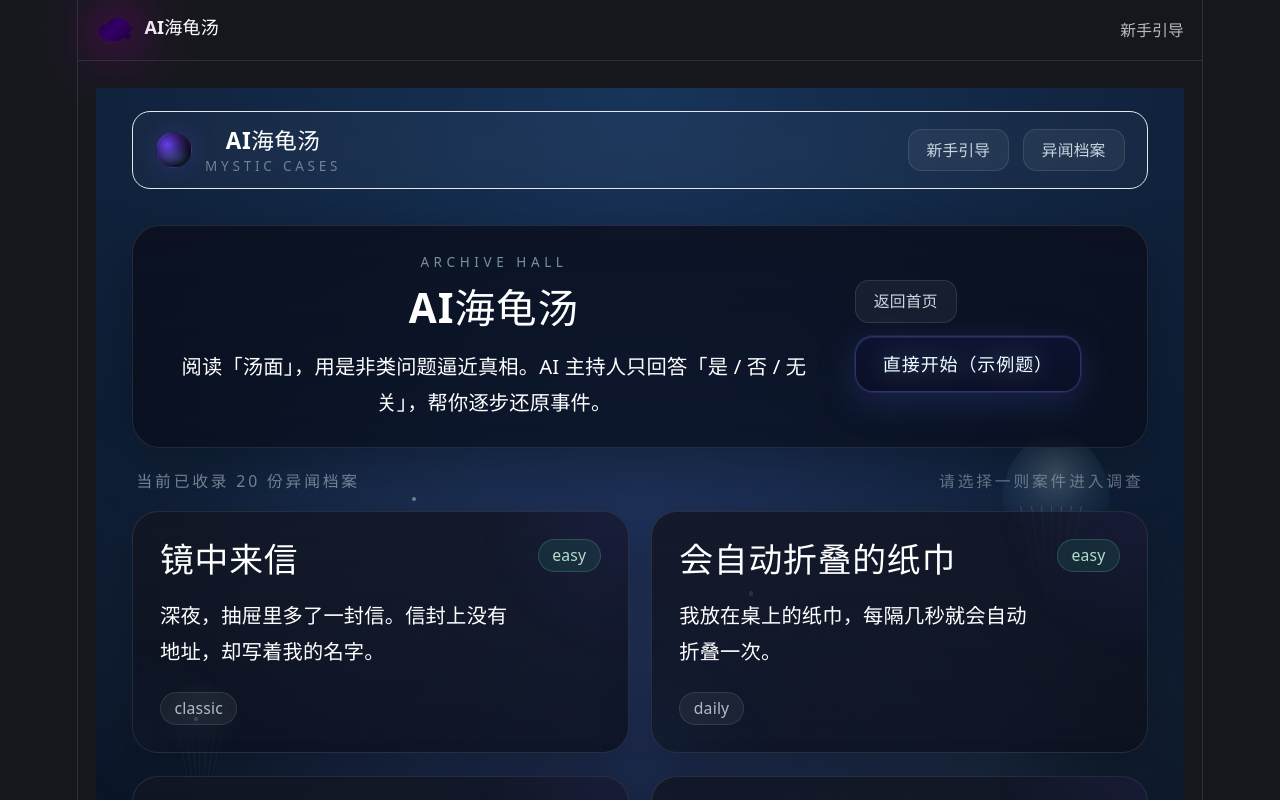
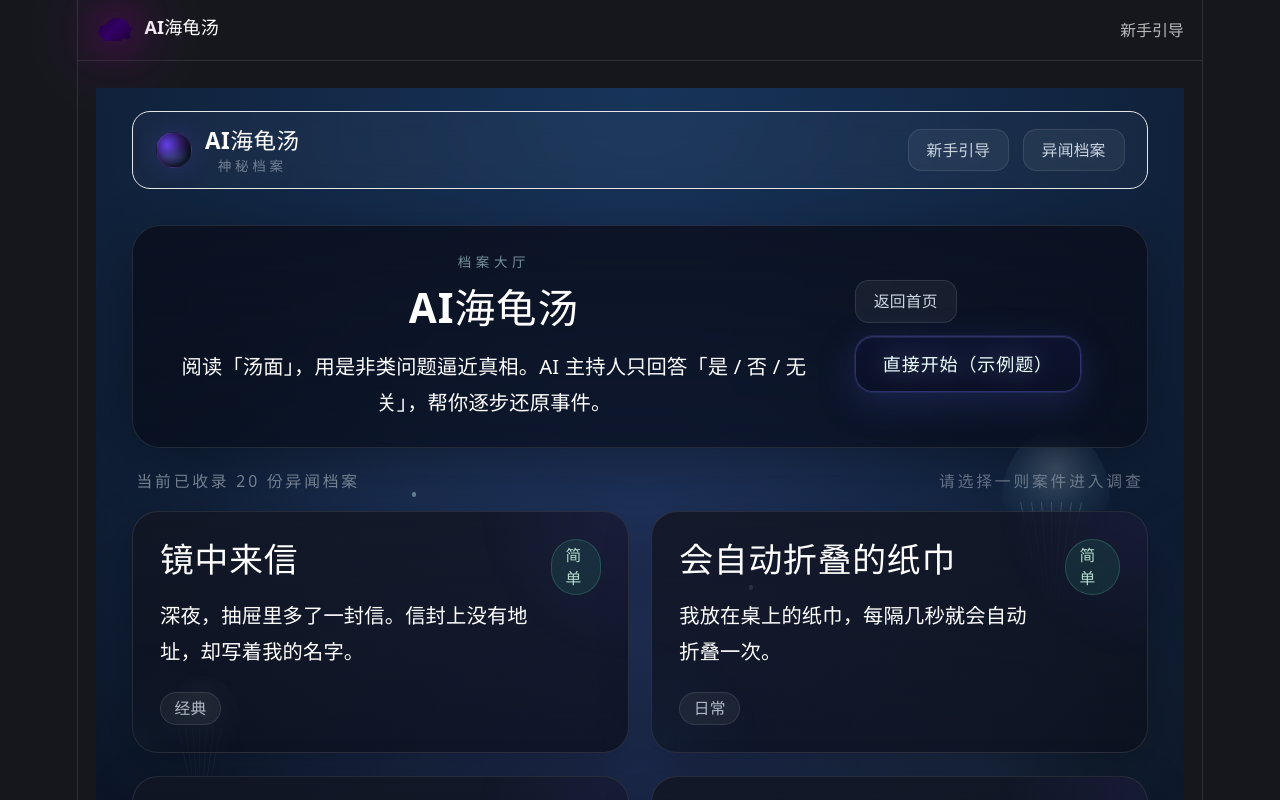
Before and after one commit to siyuetian-learner/ai-haigui-game, a React (Vite) app in the folder web/: page /home in a window 1280 px wide. Shown: the top 800 px of the page. Built offline with nearby package versions, Linux system fonts and the light colour scheme; no server answers.

Commit message:
fix: 游戏大厅谜面英文改为中文

```diff
--- a/web/src/components/GameLobby.tsx
+++ b/web/src/components/GameLobby.tsx
@@ -16,7 +16,7 @@ export default function GameLobby() {
             </div>
             <div>
               <div className="text-xl font-semibold tracking-wide text-white">AI海龟汤</div>
-              <div className="text-xs tracking-[0.28em] text-slate-300/50">MYSTIC CASES</div>
+              <div className="text-xs tracking-[0.28em] text-slate-300/50">神秘档案</div>
             </div>
           </div>
 
@@ -33,7 +33,7 @@ export default function GameLobby() {
             <div className="mb-5 rounded-[28px] border border-white/10 bg-[linear-gradient(180deg,rgba(10,14,28,0.82),rgba(6,10,22,0.66))] p-6 shadow-[0_18px_60px_rgba(0,0,0,0.32)] backdrop-blur-xl">
               <div className="flex flex-col gap-6 lg:flex-row lg:items-center lg:justify-between">
                 <div className="max-w-3xl">
-                  <p className="mb-3 text-xs uppercase tracking-[0.34em] text-cyan-100/55">Archive Hall</p>
+                  <p className="mb-3 text-xs uppercase tracking-[0.34em] text-cyan-100/55">档案大厅</p>
                   <h2 className="text-4xl font-semibold tracking-wide text-white">AI海龟汤</h2>
                   <p className="mt-4 text-lg leading-8 text-slate-200/78">
                     阅读「汤面」，用是非类问题逼近真相。AI 主持人只回答「是 / 否 / 无关」，帮你逐步还原事件。
@@ -75,14 +75,33 @@ export default function GameLobby() {
 }
 
 function CaseCard({ story }: { story: Story }) {
-  const difficultyColors: Record<string, string> = {
-    '简单': 'border-emerald-300/20 bg-emerald-400/10 text-emerald-100/85',
-    '中等': 'border-amber-300/20 bg-amber-400/10 text-amber-100/85',
-    '困难': 'border-orange-300/20 bg-orange-400/10 text-orange-100/85',
-    '地狱': 'border-red-300/20 bg-red-400/10 text-red-100/85',
+  const difficultyLabels: Record<string, string> = {
+    'easy': '简单',
+    'medium': '中等',
+    'hard': '困难',
+    'hell': '地狱',
   }
 
-  const difficultyColor = difficultyColors[story.difficulty] || difficultyColors['简单']
+  const categoryLabels: Record<string, string> = {
+    'classic': '经典',
+    'daily': '日常',
+    'thriller': '惊悚',
+    'twist': '反转',
+    'brain': '脑洞',
+    'black': '黑汤',
+    'red': '红汤',
+  }
+
+  const difficultyColors: Record<string, string> = {
+    'easy': 'border-emerald-300/20 bg-emerald-400/10 text-emerald-100/85',
+    'medium': 'border-amber-300/20 bg-amber-400/10 text-amber-100/85',
+    'hard': 'border-orange-300/20 bg-orange-400/10 text-orange-100/85',
+    'hell': 'border-red-300/20 bg-red-400/10 text-red-100/85',
+  }
+
+  const difficultyLabel = difficultyLabels[story.difficulty] || story.difficulty
+  const categoryLabel = categoryLabels[story.category] || story.category
+  const difficultyColor = difficultyColors[story.difficulty] || difficultyColors['easy']
 
   return (
     <button
@@ -96,12 +115,12 @@ function CaseCard({ story }: { story: Story }) {
             <p className="mt-4 max-w-xl text-lg leading-8 text-slate-200/76">{story.surface}</p>
           </div>
           <span className={`inline-flex items-center gap-2 rounded-full border px-3 py-1 text-sm ${difficultyColor}`}>
-            {story.difficulty}
+            {difficultyLabel}
           </span>
         </div>
 
         <div className="flex flex-wrap gap-2">
-          <Badge>{story.category}</Badge>
+          <Badge>{categoryLabel}</Badge>
         </div>
       </div>
     </button>
```
